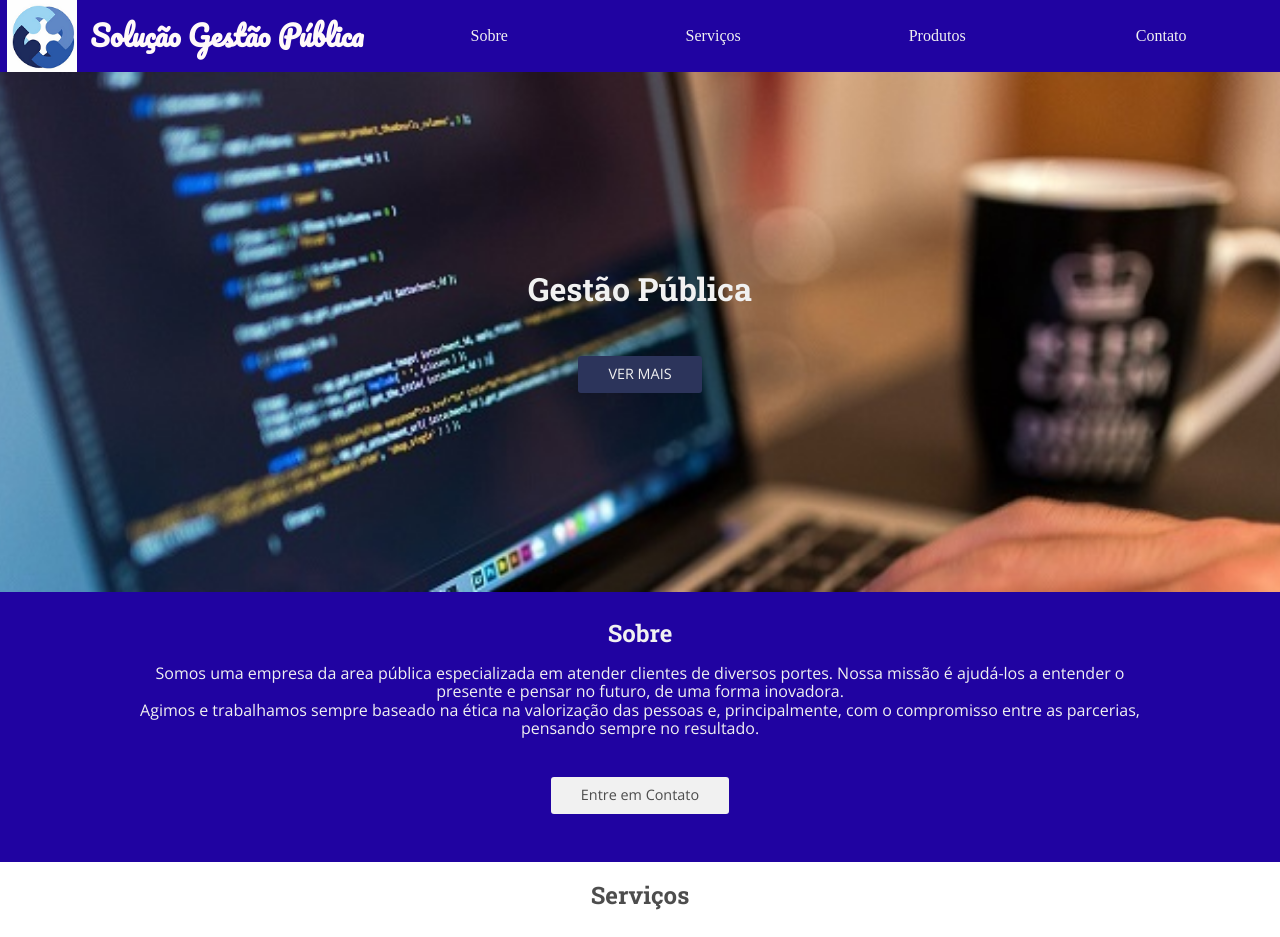
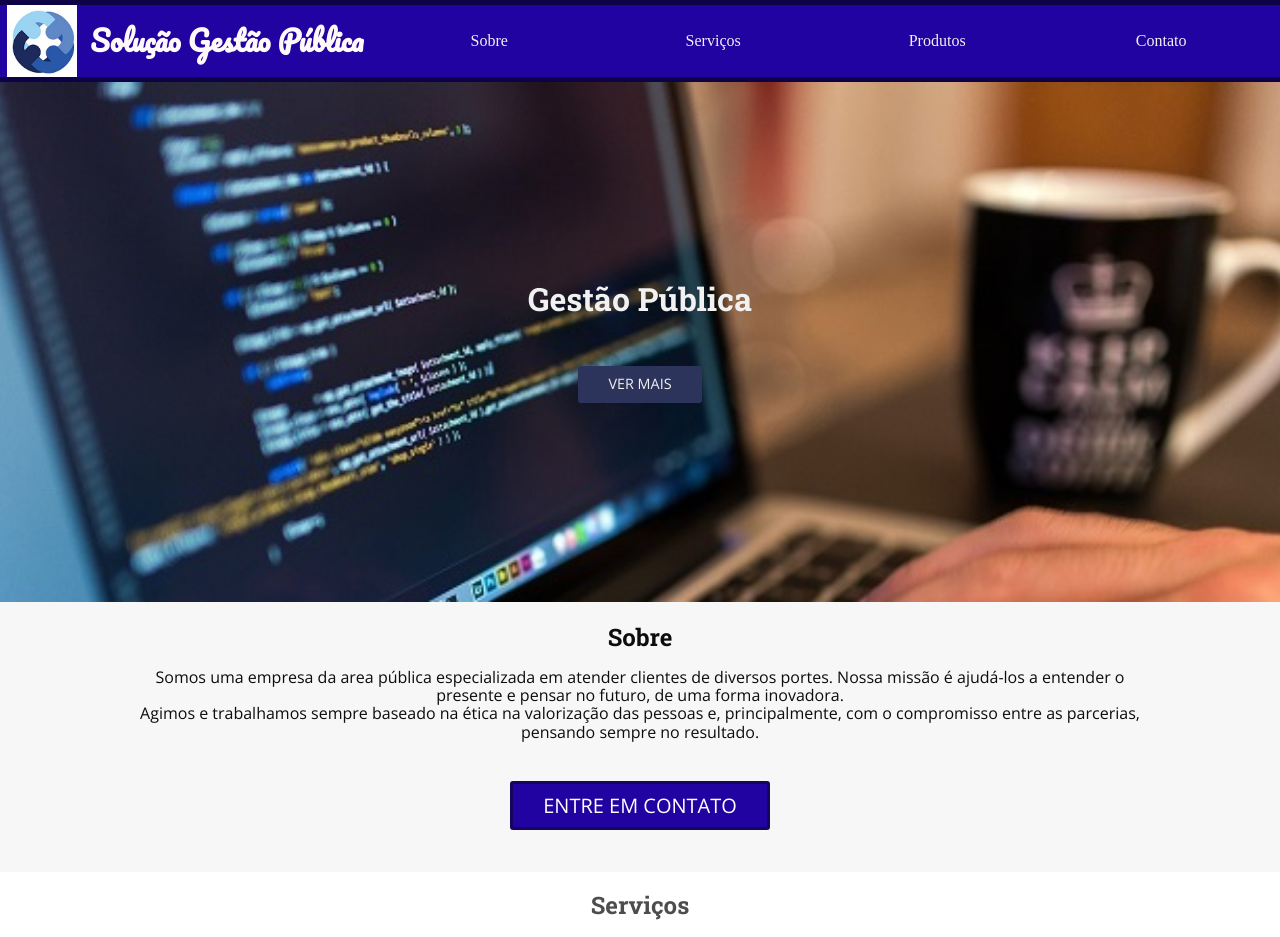
Before and after one commit to DevAquin/Site-SGP, a plain HTML site: page index.html in a window 1280 px wide. Shown: the top 937 px of the page. Drawn offline with nearby package versions, Linux system fonts and the light colour scheme.

Commit message:
Layout cor

```diff
--- a/css/estilo.css
+++ b/css/estilo.css
@@ -37,7 +37,9 @@ nav{
 	display: flex;
 	flex-direction:column;
 	align-items: center;
-	background-color: #2003a1;
+	background-color:#2003a1;
+	border-top:5px solid #0e0247;
+	border-bottom:5px solid #0e0247;
 
 }
 /*mudando estilo somente do "a" que pertence ao nav*/
@@ -104,8 +106,8 @@ Sobre
 	align-items: center;
 	text-align:center;
 	padding: 0 20px 20px;
-	background-color: #2003a1;
-	color:#f1f1f1;
+	background-color: #f7f7f7;
+	color:#0e0d0d;
 
 }
 #sobre p{
@@ -114,8 +116,11 @@ Sobre
 }
 
 #sobre .botao{
-	background-color: #f1f1f1;
-	color: #4d4d4d;
+	background-color: #2003a1;
+	color: white;
+	border: 3px solid #15055c;
+	text-transform: uppercase;
+	font-size:1.25em
 }
 
 
```
